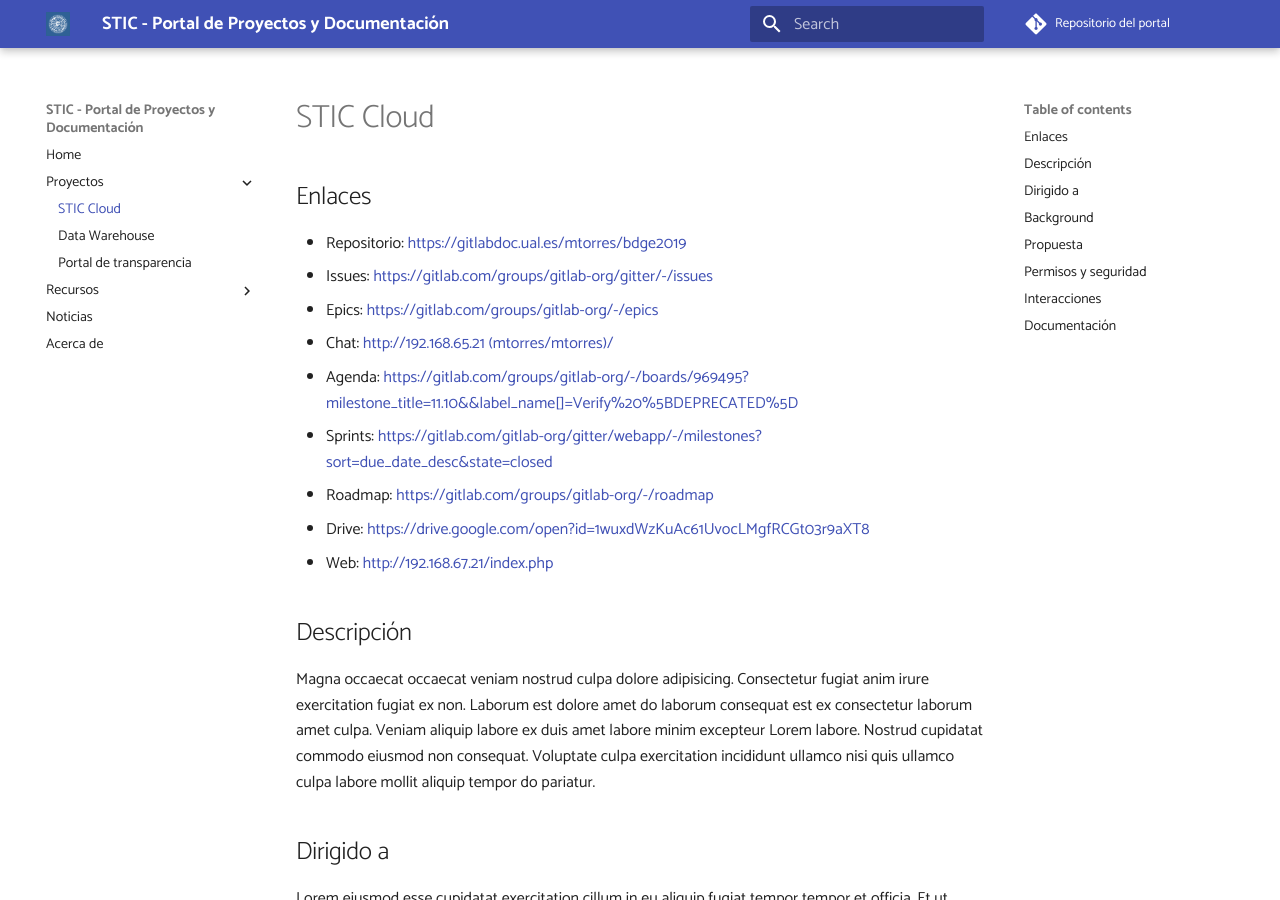
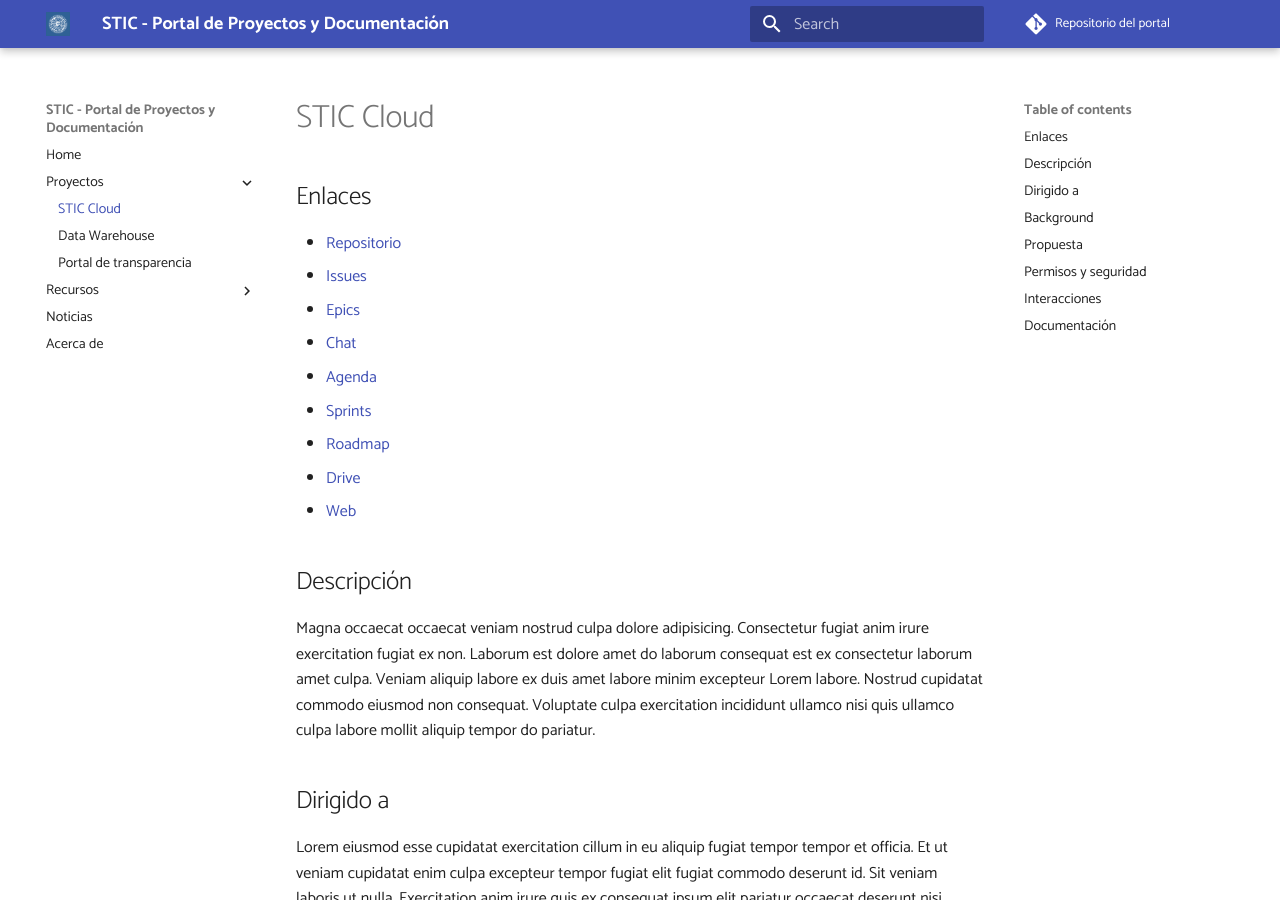
Before and after one commit to ualmtorres/portalstic, an MkDocs documentation site: the page built from docs/proyectos/cloud.md, in a window 1280 px wide and 900 px high. Built offline with MkDocs 1.6.1 and Material for MkDocs 9.7.7, drawn with Linux system fonts in a browser that asks for light colours; comment, search, counter and statistics services are not loaded.

Commit message:
Enlaces de proyecto corregidos

```diff
--- a/docs/proyectos/cloud.md
+++ b/docs/proyectos/cloud.md
@@ -2,15 +2,15 @@
 
 ## Enlaces
 
-* Repositorio: [https://gitlabdoc.ual.es/mtorres/bdge2019](https://gitlabdoc.ual.es/mtorres/bdge2019)
-* Issues: [https://gitlab.com/groups/gitlab-org/gitter/-/issues](https://gitlab.com/groups/gitlab-org/gitter/-/issues)
-* Epics: [https://gitlab.com/groups/gitlab-org/-/epics](https://gitlab.com/groups/gitlab-org/-/epics)
-* Chat: [http://192.168.65.21 (mtorres/mtorres)/](http://192.168.65.21/)
-* Agenda: [https://gitlab.com/groups/gitlab-org/-/boards/969495?milestone_title=11.10&&label_name[]=Verify%20%5BDEPRECATED%5D](https://gitlab.com/groups/gitlab-org/-/boards/969495?milestone_title=11.10&&label_name[]=Verify%20%5BDEPRECATED%5D)
-* Sprints: [https://gitlab.com/gitlab-org/gitter/webapp/-/milestones?sort=due_date_desc&state=closed](https://gitlab.com/gitlab-org/gitter/webapp/-/milestones?sort=due_date_desc&state=closed)
-* Roadmap: [https://gitlab.com/groups/gitlab-org/-/roadmap](https://gitlab.com/groups/gitlab-org/-/roadmap)
-* Drive: [https://drive.google.com/open?id=1wuxdWzKuAc61UvocLMgfRCGt03r9aXT8](https://drive.google.com/open?id=1wuxdWzKuAc61UvocLMgfRCGt03r9aXT8)
-* Web: [http://192.168.67.21/index.php](http://192.168.67.21/index.php)
+* [Repositorio](https://gitlabdoc.ual.es/mtorres/bdge2019)
+* [Issues](https://gitlab.com/groups/gitlab-org/gitter/-/issues)
+* [Epics](https://gitlab.com/groups/gitlab-org/-/epics)
+* [Chat](http://192.168.65.21/)
+* [Agenda](https://gitlab.com/groups/gitlab-org/-/boards/969495?milestone_title=11.10&&label_name[]=Verify%20%5BDEPRECATED%5D)
+* [Sprints](https://gitlab.com/gitlab-org/gitter/webapp/-/milestones?sort=due_date_desc&state=closed)
+* [Roadmap](https://gitlab.com/groups/gitlab-org/-/roadmap)
+* [Drive](https://drive.google.com/open?id=1wuxdWzKuAc61UvocLMgfRCGt03r9aXT8)
+* [Web](http://192.168.67.21/index.php)
 
 
 ## Descripción
```
Also changed, not shown: docs/proyectos/dw.md (+9 -10 lines), docs/proyectos/transparencia.md (+9 -9 lines).
